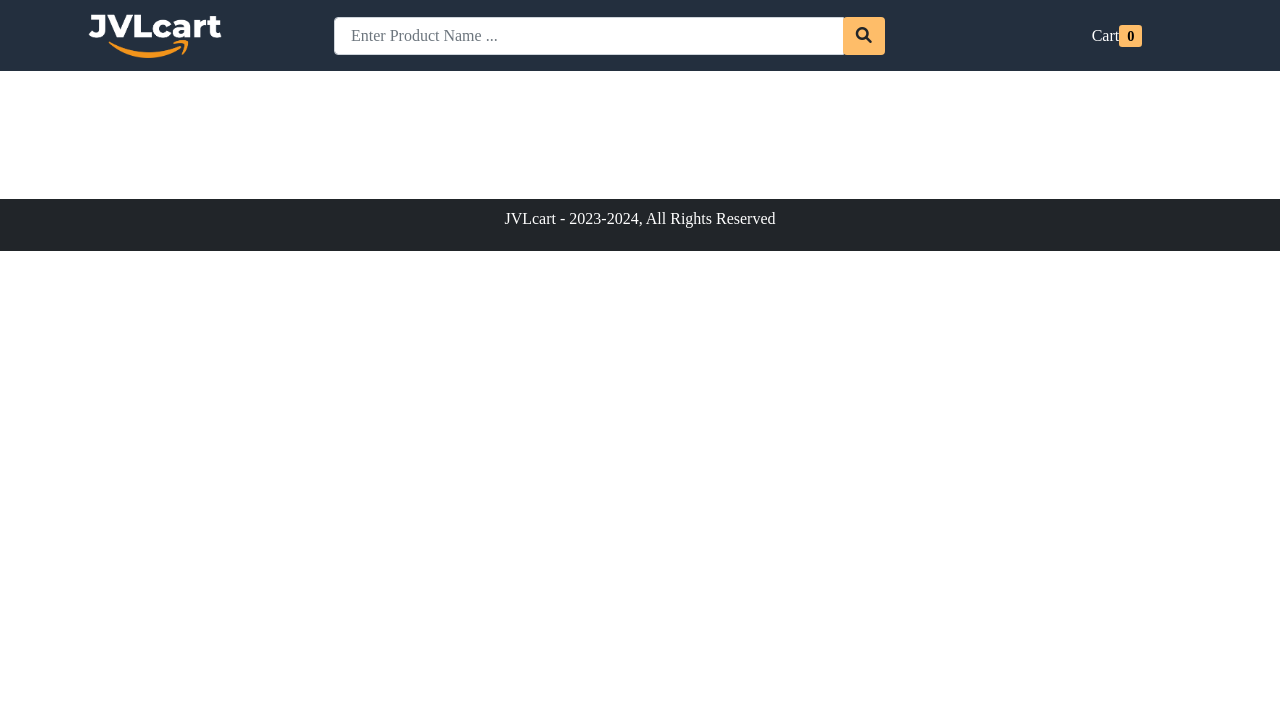
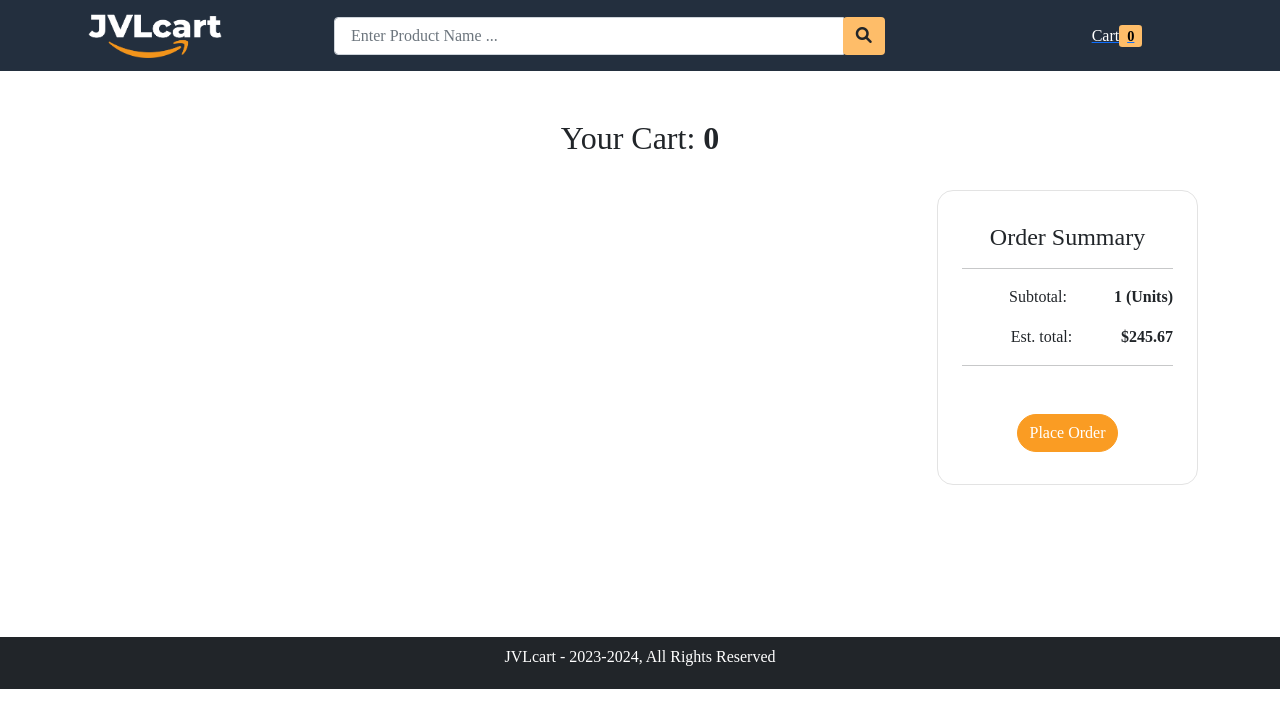
Before and after one commit to Makeshkumar103/mini-ecommerce, a React (Create React App) app in the folder frontend/: page /cart in a window 1280 px wide. Shown: the top 728 px of the page. Built offline with nearby package versions, Linux system fonts and the light colour scheme.

Commit message:
installed toast in frontend. created cart page

```diff
--- a/frontend/src/App.js
+++ b/frontend/src/App.js
@@ -4,8 +4,11 @@
 import Home from './pages/Home';
 import { BrowserRouter as Router, Routes, Route } from 'react-router-dom';
 import ProductDetail from './pages/ProductDetail';
+import Cart from './pages/Cart';
+
 import { useState } from 'react';
-
+import { ToastContainer } from 'react-toastify';
+import 'react-toastify/dist/ReactToastify.css'
 
 function App() {
 
@@ -15,12 +18,13 @@
     <div className="App">
       <Router>
         <div>
+          <ToastContainer theme='dark' position='top-center' />
           <Header cartItems ={cartItems}/>
           <Routes>
             <Route path='/' element={<Home />} />
             <Route path='/search' element={<Home />} />
             <Route path='/product/:id' element={<ProductDetail cartItems={cartItems} setCartItems={setCartItems} />} />
-
+            <Route path='/cart' element={<Cart cartItems={cartItems} setCartItems={setCartItems} />} />
           </Routes>
           <Footer />
         </div>
--- a/frontend/src/components/Header.js
+++ b/frontend/src/components/Header.js
@@ -16,8 +16,10 @@
       </div>
 
       <div className="col-12 col-md-3 mt-4 mt-md-0 text-center">
+        <Link to='/cart'>
         <span id="cart" className="ml-3">Cart</span>
         <span className="ml-1" id="cart_count">{cartItems.length}</span>
+        </Link>
       </div>
     </nav>
     )
--- /dev/null
+++ b/frontend/src/pages/Cart.js
@@ -0,0 +1,62 @@
+import { Fragment } from "react/jsx-runtime";
+import { Link } from "react-router-dom";
+export default function Cart ( { cartItems, setCartItems }) {
+    return (
+        <div class="container container-fluid">
+            <h2 class="mt-5">Your Cart: <b>{cartItems.length}</b></h2>
+
+            <div class="row d-flex justify-content-between">
+                <div class="col-12 col-lg-8">
+                    {
+                        cartItems.map((item) =>
+                        (<Fragment>
+                        <hr />
+                        <div class="cart-item">
+                            <div class="row">
+                                <div class="col-4 col-lg-3">
+                                    <img src={item.product.images[0].image} alt={item.product.name} height="90" width="115" />
+                                </div>
+
+                                <div class="col-5 col-lg-3">
+                                    <Link to={'/product/'+item.product._id}>{item.product.name}</Link>
+                                </div>
+
+                                <div class="col-4 col-lg-2 mt-4 mt-lg-0">
+                                    <p id="card_item_price">{item.product.price}</p>
+                                </div>
+
+                                <div class="col-4 col-lg-3 mt-4 mt-lg-0">
+                                    <div class="stockCounter d-inline">
+                                        <span class="btn btn-danger minus">-</span>
+                                        <input type="number" class="form-control count d-inline" value="1" readOnly />
+
+                                        <span class="btn btn-primary plus">+</span>
+                                    </div>
+                                </div>
+
+                                <div class="col-4 col-lg-1 mt-4 mt-lg-0">
+                                    <i id="delete_cart_item" class="fa fa-trash btn btn-danger"></i>
+                                </div>
+                            </div>
+                        </div>
+                        <hr />
+                         </Fragment>)
+                   )}
+
+                </div>
+
+                <div class="col-12 col-lg-3 my-4">
+                    <div id="order_summary">
+                        <h4>Order Summary</h4>
+                        <hr />
+                        <p>Subtotal:  <span class="order-summary-values">1 (Units)</span></p>
+                        <p>Est. total: <span class="order-summary-values">$245.67</span></p>
+
+                        <hr />
+                        <button id="checkout_btn" class="btn btn-primary btn-block">Place Order</button>
+                    </div>
+                </div>
+            </div>
+    </div>
+    )
+}
--- a/frontend/src/pages/ProductDetail.js
+++ b/frontend/src/pages/ProductDetail.js
@@ -1,5 +1,6 @@
 import { useEffect, useState } from "react"
 import { useParams } from "react-router-dom";
+import { toast } from "react-toastify";
 
 
 export default function ProductDetials({ cartItems, setCartItems }) {
@@ -18,12 +19,26 @@
 // })
     function addtoCart() {
         // console.log(product._id);
-        const itemExist = cartItems.find((item) => item.product._id == product._id)
+        const itemExist = cartItems.find((item) => item.product._id === product._id)
         // console.log(itemExist)
         // console.log(product_id)
         if (!itemExist) {
             const newItem = {product, qty};
             setCartItems((state) => [...state, newItem]);
+            toast("Cart Item added successfully!")
+        }
+    }
+
+    function increaseQty () {
+        if (product.stock == qty){
+            return;
+        }
+        setQty((state) => state + 1 );
+    }
+
+    function decreaseQty () {
+        if (qty > 0) {
+            setQty((state) => state - 1 );
         }
     }
 
@@ -46,17 +61,17 @@
 
                 <p id="product_price">{product.price}</p>
                 <div className="stockCounter d-inline">
-                    <span className="btn btn-danger minus">-</span>
+                    <span className="btn btn-danger minus" onClick={decreaseQty}>-</span>
 
                     <input type="number" className="form-control count d-inline" value={qty} readOnly />
 
-                    <span className="btn btn-primary plus">+</span>
+                    <span className="btn btn-primary plus" onClick={increaseQty}>+</span>
                 </div>
 
-                <button type="button" onClick={addtoCart} id="cart_btn" className="btn btn-primary d-inline ml-4">Add to Cart</button>
+                <button type="button" onClick={addtoCart} disabled={product.stock == 0 } id="cart_btn" className="btn btn-primary d-inline ml-4">Add to Cart</button>
                 <hr />
 
-                <p>Status: <span id="stock_status" className={product.stock > 0  ? 'text-success' : 'text-danger'}>{product.stock > 0 ? "In Stock" : "Out of Stock"}</span></p>
+                        <p>Status: <span id="stock_status" className={product.stock > 0  ? 'text-success' : 'text-danger'}>{product.stock > 0 ? "In Stock" : "Out of Stock"}</span></p>
                 <hr />
 
                 <h4 className="mt-2">Description:</h4>
```
Also changed, not shown: 1 other file (tests, documents, lock files or other folders).
